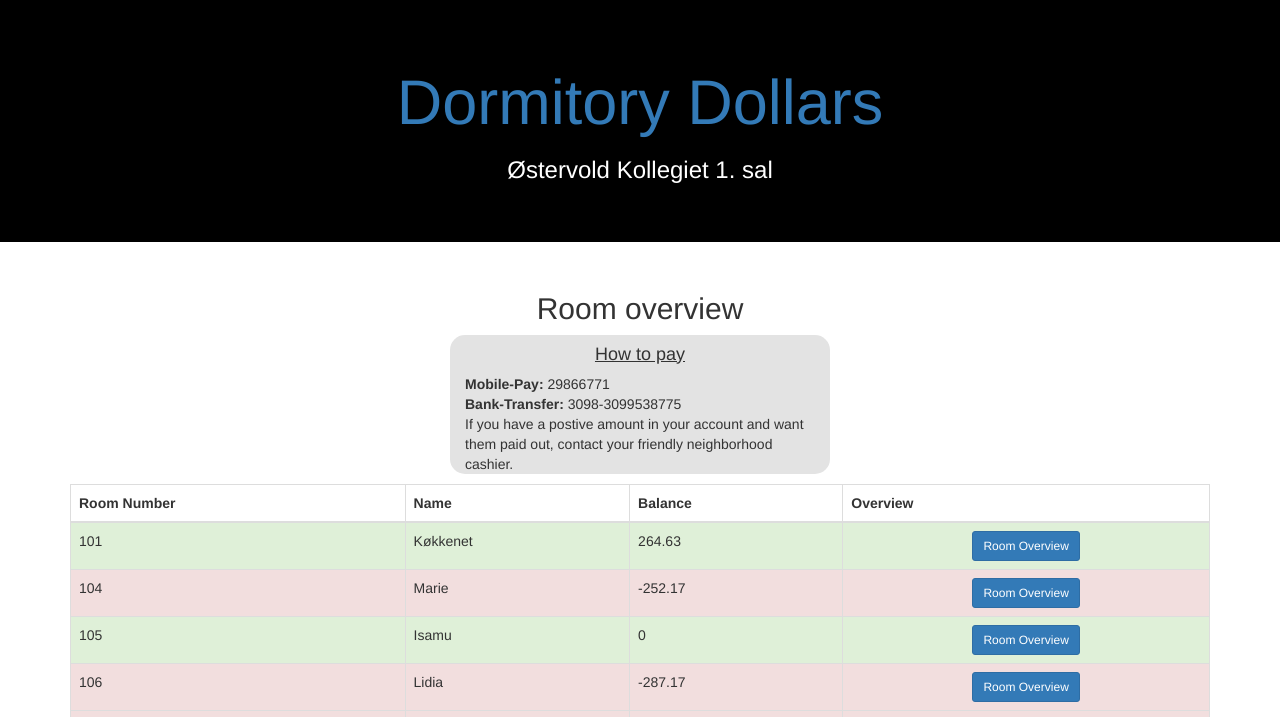
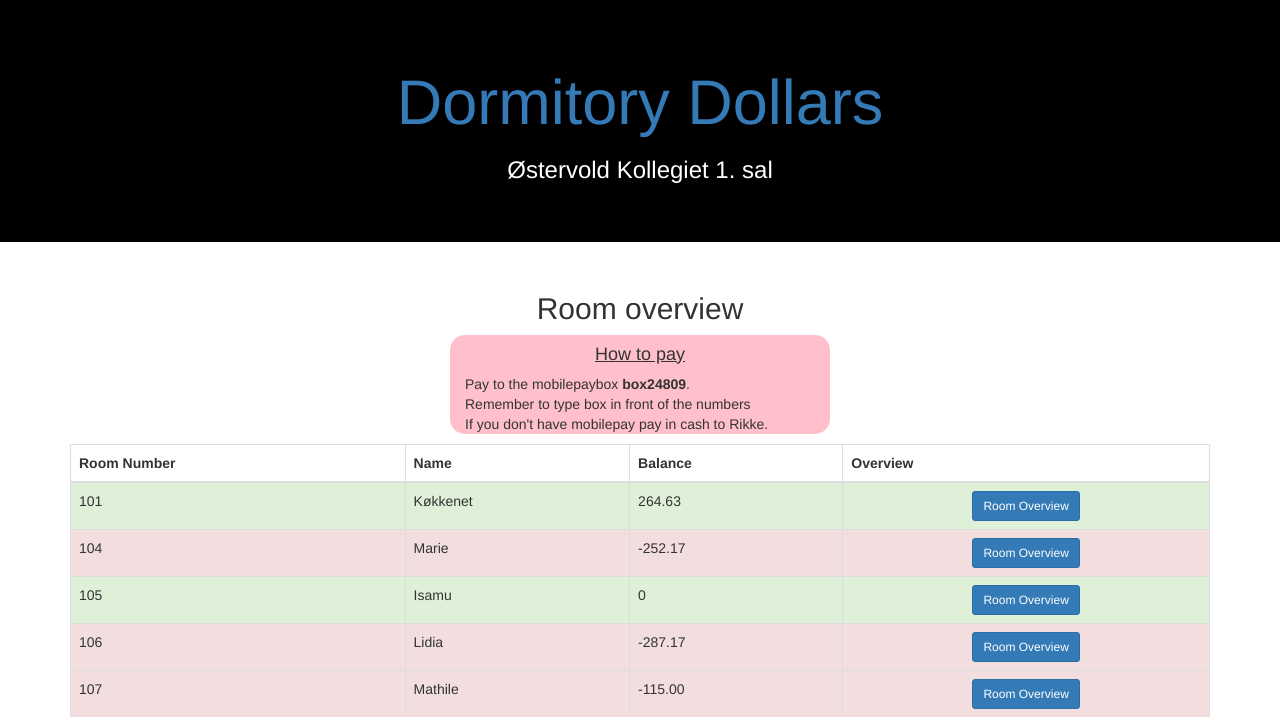
Before and after one commit to Rotendahl/DormitoryLife, a Django app: page / in a window 1280 px wide. Shown: the top 717 px of the page. Run offline with Django 3.2, Linux system fonts and the light colour scheme; data comes from the database, SQL or seed files in the repository; some libraries are stand-ins or nearby versions.

Commit message:
Changed box and made it pink, cause yeaarrh

```diff
--- a/cashier/templates/cashier/AllRoomsOverView.html
+++ b/cashier/templates/cashier/AllRoomsOverView.html
@@ -2,13 +2,13 @@
 {% block content %}
 <div class="container">
   <h2 style="text-align:center;">Room overview</h2>
-  <div style="background-color: #e3e3e3; border-radius: 15px; margin-bottom: 10px;"
+  <div style="background-color: pink; border-radius: 15px; margin-bottom: 10px;"
   class="col-md-4 col-md-offset-4">
     <h4 style="text-decoration:underline; text-align:center"> How to pay</h4>
-      <strong>Mobile-Pay:</strong> 29866771<br>
-      <strong>Bank-Transfer:</strong> 3098-3099538775<br>
-      If you have a postive amount in your account and want them paid out,
-      contact your friendly neighborhood cashier.
+      Pay to the mobilepaybox <strong>box24809</strong>. <br/>
+      Remember to type box in front of the numbers <br/>
+
+      If you don't have mobilepay pay in cash to Rikke.
   </div>
   <table class="table table-bordered table-hover">
     <thead>
```
Also changed, not shown: cashier/templates/cashier/RoomOverView.html (+7 -0 lines).
